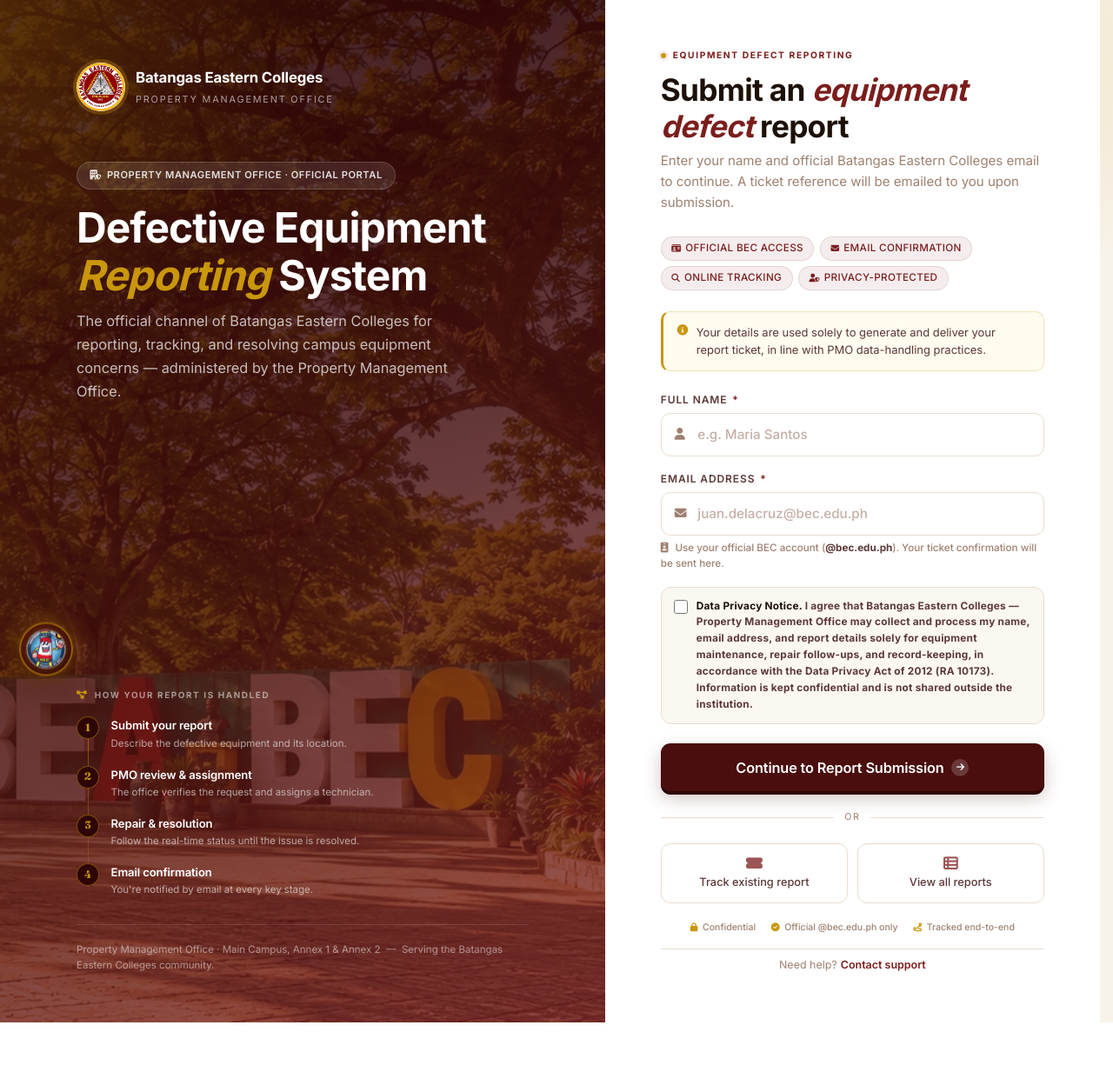
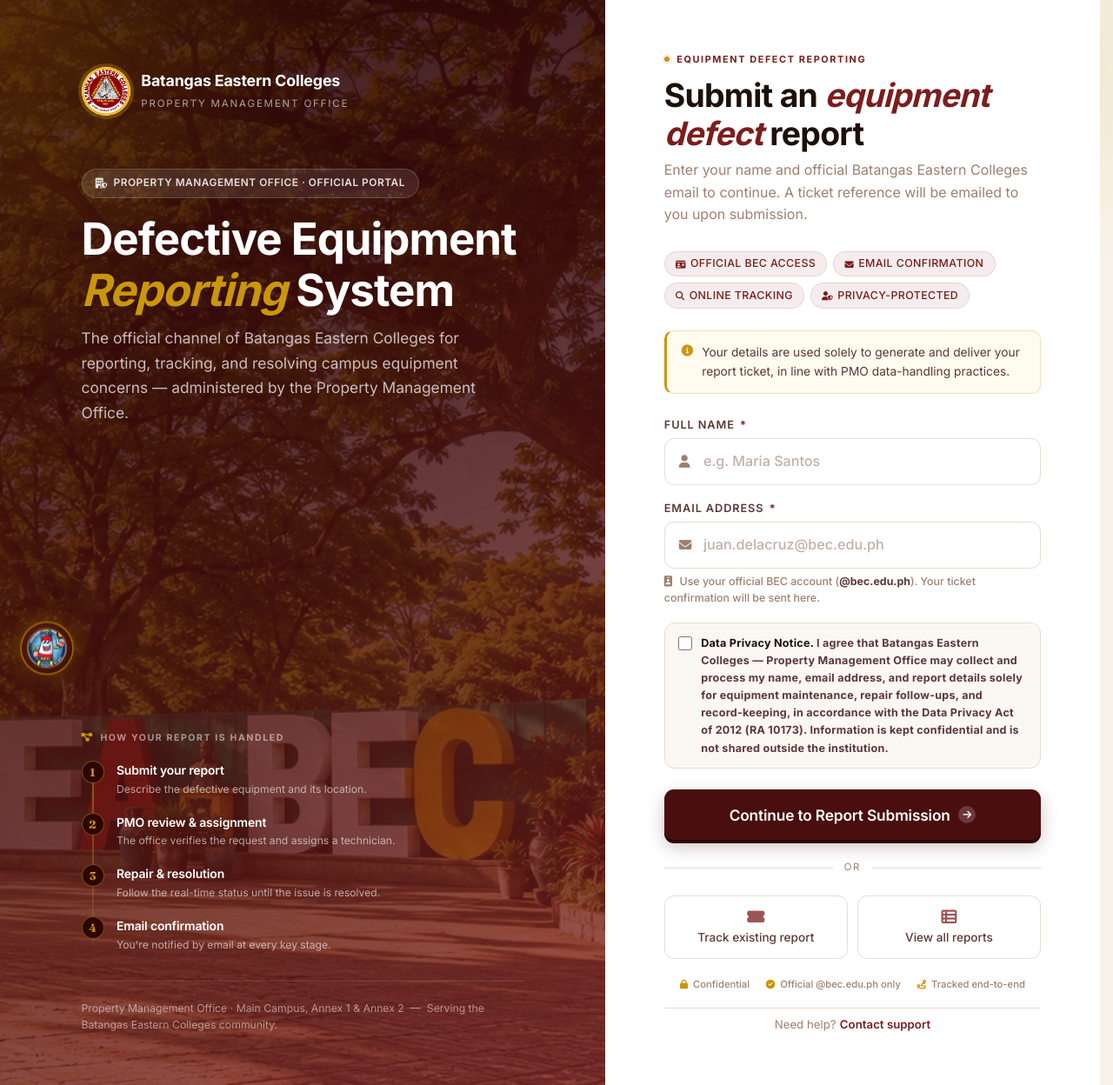
Before and after one commit to Jhandyie/-WEB-BASED-DEFECTIVE-EQUIPMENT-REPORTING-MANAGEMENT-SYSTEM-FOR-BATANGAS-EASTERN-COLLEGES, a PHP site: page /-WEB-BASED/student_index.php in a window 1280 px wide. Shown: the whole page at 87% size. Before the commit the page ends 1176 px from the top, so only its background shows below. Run offline with PHP 8.4, Linux system fonts and the light colour scheme; some libraries are stand-ins or nearby versions.

Commit message:
UI: raise the global base font ~6% (16->17px) for readability
Per feedback that text felt a bit small overall. The pages are overwhelmingly rem-based
(admin/technician each have ~100 rem font sizes, near-zero px), and no page sets an html
font-size, so a single root bump scales everything proportionally. Set html{font-size:106.25%}
in includes/site_transitions.php (loaded on every user-facing page). Verified on the admin
dashboard and the denser technician workspace: noticeably more legible, layout fully intact,
no overflow.

Co-Authored-By: Claude Opus 4.8 <noreply@anthropic.com>

```diff
--- a/includes/site_transitions.php
+++ b/includes/site_transitions.php
@@ -11,7 +11,7 @@ define('SITE_TRANSITIONS_RENDERED', true);
 <style>
 /* reserve the scrollbar gutter on every page so the viewport width — and thus
    the perfectly-centered loader — is identical whether a page scrolls or not */
-html{scrollbar-gutter:stable;}
+html{scrollbar-gutter:stable;font-size:106.25%;} /* global ~+6% readability bump (16→17px); all rem sizes scale */
 .page-loader{position:fixed;inset:0;z-index:99999;display:flex;align-items:center;justify-content:center;
   background:radial-gradient(120% 120% at 50% 30%,#4A0E0E 0%,#2D0505 100%);
   opacity:0;visibility:hidden;transition:opacity .15s ease,visibility .15s ease;}
```
